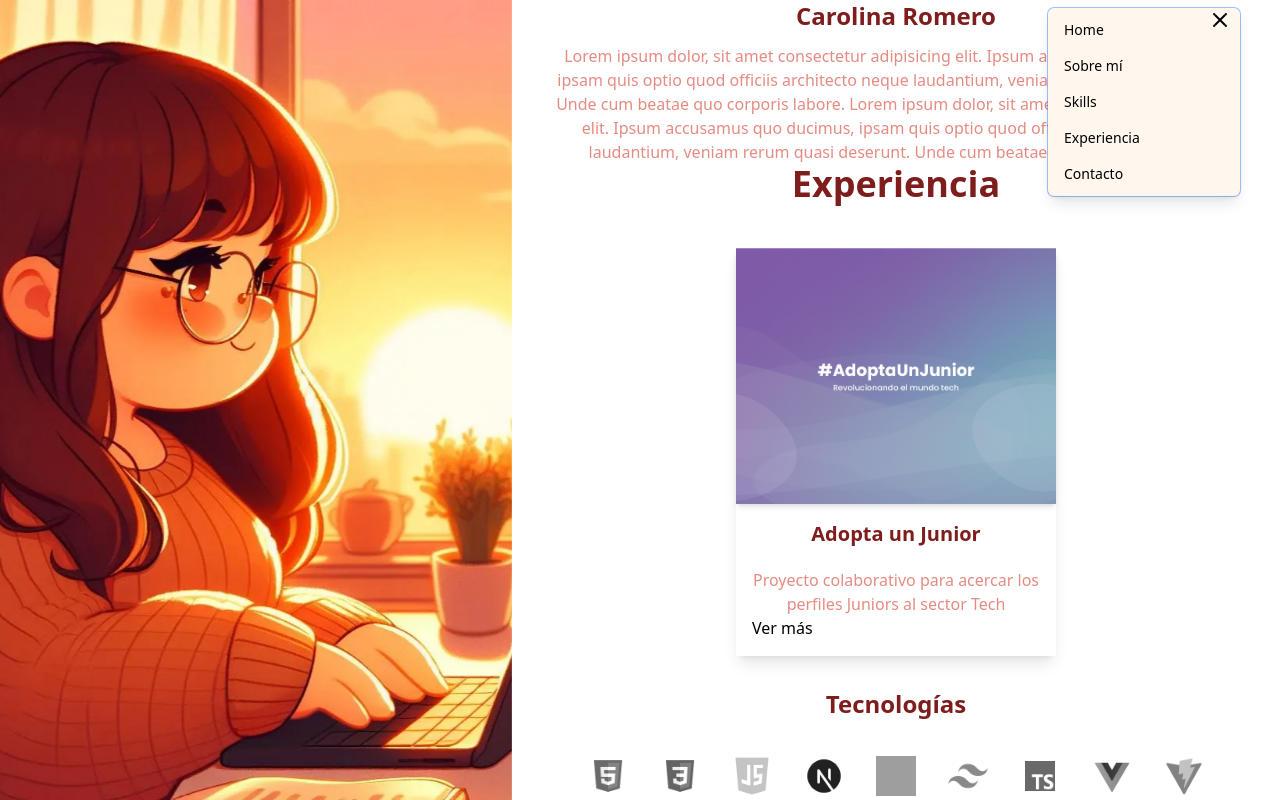
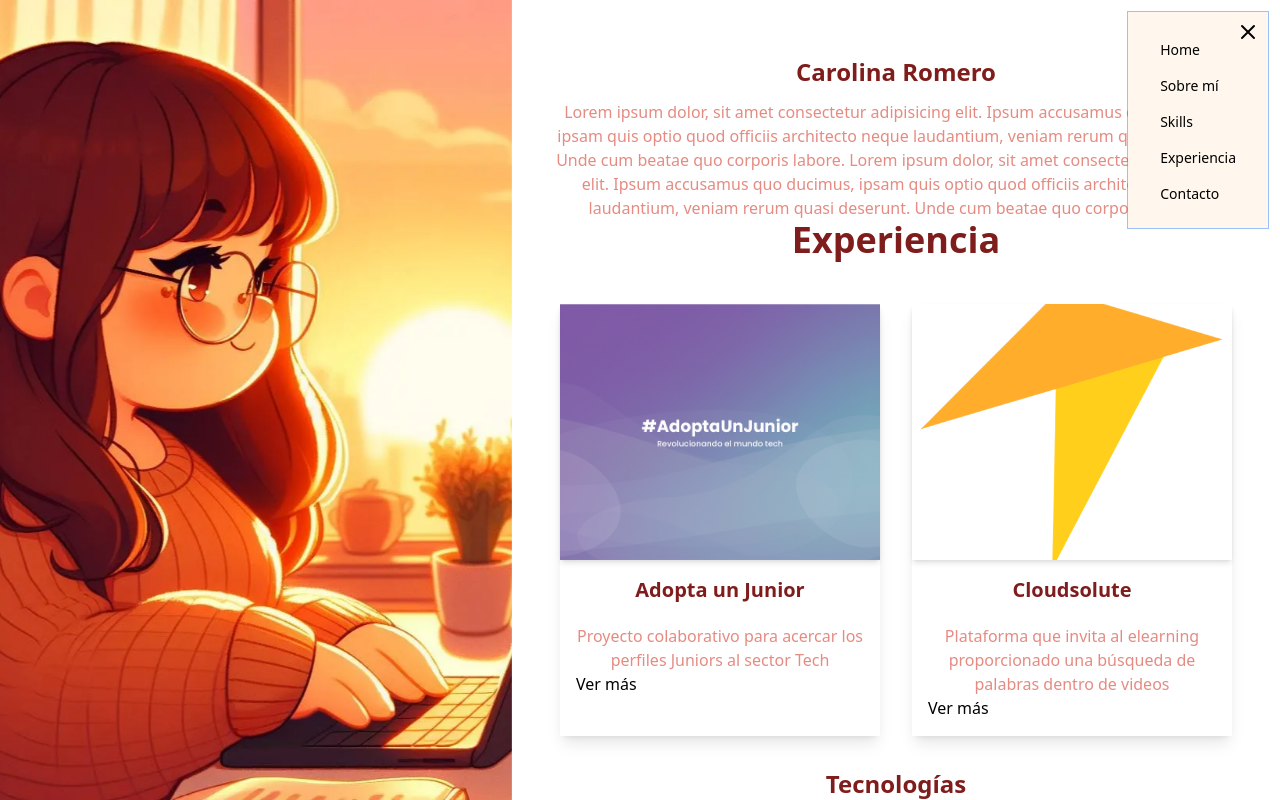
Before and after one commit to Carol-88/Portfolio, a React (Vite) app: page / in a window 1280 px wide. Both pictures are taken after a click on the button 1220 px from the left and 20 px from the top of the page. Shown: the top 800 px of the page. Built offline with nearby package versions, Linux system fonts and the light colour scheme; grey boxes are pictures that could not be loaded.

Commit message:
🐛 fix burguer menu

```diff
--- a/src/components/AboutMe/AboutMe.jsx
+++ b/src/components/AboutMe/AboutMe.jsx
@@ -2,7 +2,7 @@
 
 export const AboutMe = () => {
   return (
-    <section className="">
+    <section className="pt-14">
       <h1 className="">
         Carolina Romero
       </h1>
--- a/src/components/Experience/projects.json
+++ b/src/components/Experience/projects.json
@@ -9,5 +9,15 @@
       "role": "Desarrollo web frontend",
       "web": "https://adoptaunjunior.es",
       "description": " psum lorem ipsum lorem ipsum lorem ipsum lorem ipsum lorem ipsum lorem ipsum lorem ipsum lorem ipsum lorem ipsum lorem ipsum lorem ipsum lorem ipsum lorem ipsum lorem ipsum lorem ipsum lorem ipsum lorem ipsum lorem ipsum lorem ipsum lorem ipsum lorem ipsum lorem ipsum lorem ipsum lorem ipsum lorem ipsum lorem ipsum lorem ipsum lorem ipsum lorem ipsum lorem ipsum lorem ipsum lorem ipsum lorem ipsum lorem ipsum lorem ipsum lorem ipsum lorem ipsum lorem ipsum lorem ipsum lorem ipsum lorem ipsum lorem ipsum lorem ipsum lorem ipsum lorem ipsum lorem ipsum lorem ipsum lorem ipsum lorem ipsum lorem ipsum"
+    },
+    {
+      "id": 2,
+      "banner": "/img/logocs.png",
+      "name": "Cloudsolute",
+      "subtitle": "Plataforma que invita al elearning proporcionado una búsqueda de palabras dentro de videos",
+      "link": "https://example.com",
+      "role": "Desarrollo web frontend",
+      "web": "https://cloudsolute.net",
+      "description": "psum lorem ipsum lorem ipsum lorem ipsum lorem ipsum lorem ipsum lorem ipsum lorem ipsum lorem ipsum lorem ipsum lorem ipsum lorem ipsum lorem ipsum lorem ipsum lorem ipsum lorem ipsum lorem ipsum lorem ipsum lorem ipsum lorem ipsum lorem ipsum lorem ipsum lorem ipsum lorem ipsum lorem ipsum lorem ipsum lorem ipsum lorem ipsum lorem ipsum lorem ipsum lorem ipsum lorem ipsum lorem ipsum lorem ipsum lorem ipsum lorem ipsum lorem ipsum lorem ipsum lorem ipsum lorem ipsum lorem ipsum lorem ipsum lorem ipsum lorem ipsum lorem ipsum lorem ipsum lorem ipsum lorem ipsum lorem ipsum lorem ipsum lorem ipsum"
     }
 ]}
--- a/src/components/Navbar/Navbar.jsx
+++ b/src/components/Navbar/Navbar.jsx
@@ -5,23 +5,17 @@ export const Navbar = () => {
  const [isOpen, setIsOpen] = useState(false);
 
  const toggleMenu = () => {
- setIsOpen(prevIsOpen => {
-    const newIsOpen = !prevIsOpen;
-    console.log(newIsOpen); // Verificar el nuevo estado
-    return newIsOpen;
- });
+   setIsOpen(prevIsOpen => !prevIsOpen);
  };
-
-
 
  return (
     <nav className="relative">
      <button
        onClick={toggleMenu}
- className="absolute right-0 p-2 focus:outline-none z-50 block"
+       className="fixed right-0 top-0 p-2 focus:outline-none z-50 block"
      >
        <svg
-    className="h-6 w-6 text-black fill-current"
+         className="h-6 w-6 m-3 text-black fill-current"
          xmlns="http://www.w3.org/2000/svg"
          fill="none"
          viewBox="0 0 24 24"
@@ -47,9 +41,9 @@ const toggleMenu = () => {
      <div
        className={`${
          isOpen ? 'block' : 'hidden'
-        } absolute right-0 mt-2 w-48 rounded-md shadow-lg bg-bg-color ring-1 ring-black ring-opacity-5 transition-all duration-300 ease-in-out`}
+       } absolute right-0 top-0 mt-2 w-48 rounded-md shadow-lg bg-bg-color `}
      >
-        <div className="py-1" role="menu" aria-orientation="vertical" aria-labelledby="options-menu">
+       <div className=" m-3 pt-5 fixed bg-bg-color p-4 right-0 top-0 ring-1 ring-black ring-opacity-5 transition-all duration-300 ease-in-out" role="menu" aria-orientation="vertical" aria-labelledby="options-menu">
          <NavLink
            to="/"
            className="block px-4 py-2 text-sm text-gray-700 hover:bg-gray-100 hover:text-gray-900"
@@ -100,4 +94,5 @@ const toggleMenu = () => {
 
 
 
+
 //cambiar el hover bold a otro color
```
Lines whose indentation alone changed are shown as unchanged.
